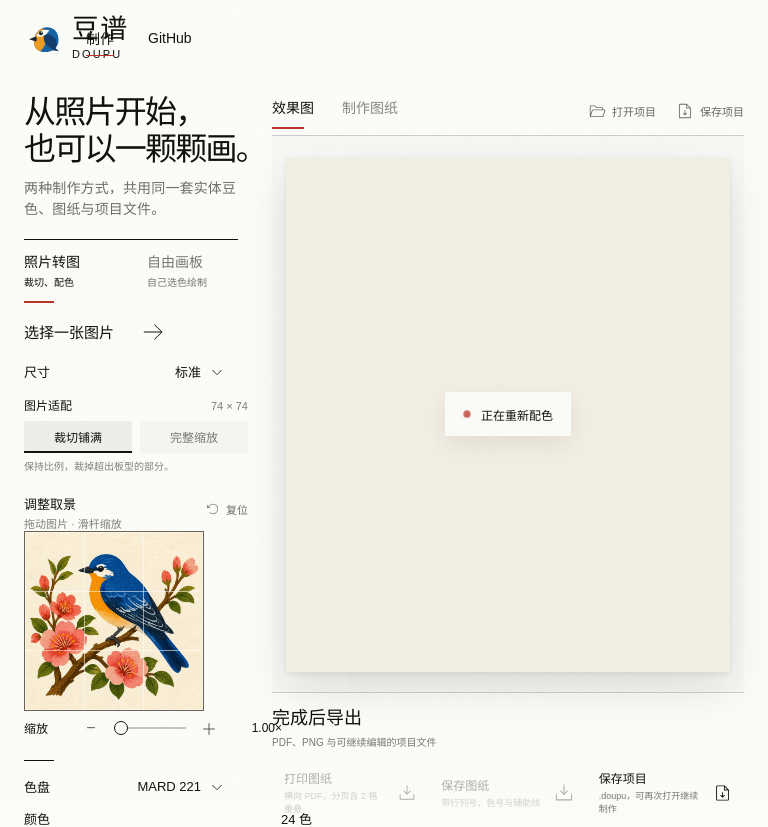
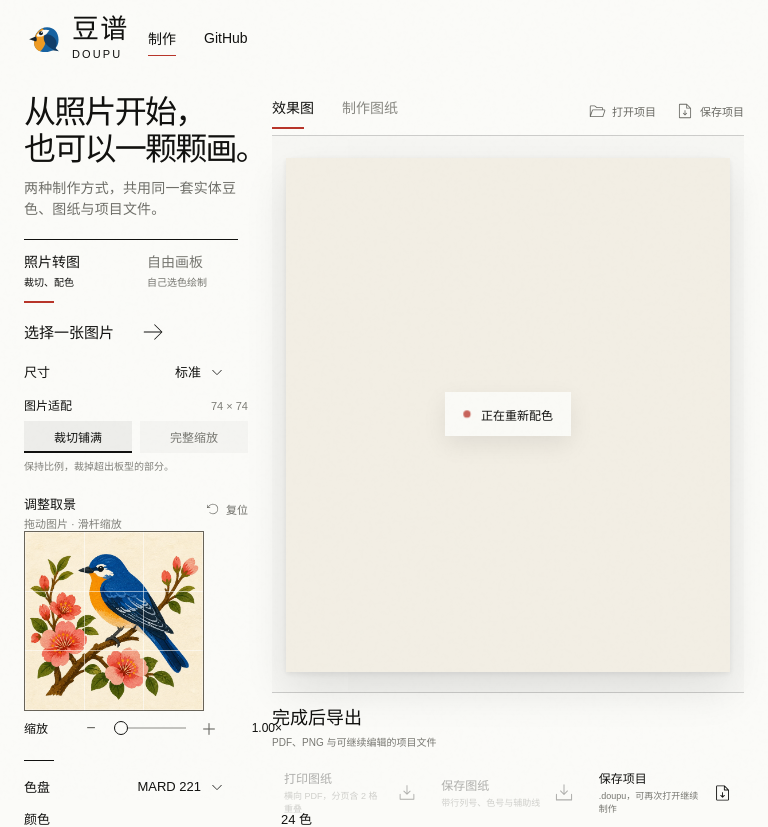
Before and after one commit to orriduck/doupu, a React (Vite) app: page / in a window 768 px wide. Shown: the top 827 px of the page. Built offline with nearby package versions, Linux system fonts and the light colour scheme.

Commit message:
fix: align narrow desktop header

```diff
--- a/src/styles.css
+++ b/src/styles.css
@@ -1322,6 +1322,17 @@ input:focus-visible {
   }
 }
 
+@media (min-width: 768px) and (max-width: 1100px) {
+  .site-header .logo {
+    grid-column: 1 / span 2;
+  }
+
+  .site-header .desktop-nav {
+    grid-column: 3 / span 3;
+    gap: clamp(28px, 3.3vw, 40px);
+  }
+}
+
 @media (max-width: 767px) {
   :root {
     --page: calc(100% - 32px);
```
